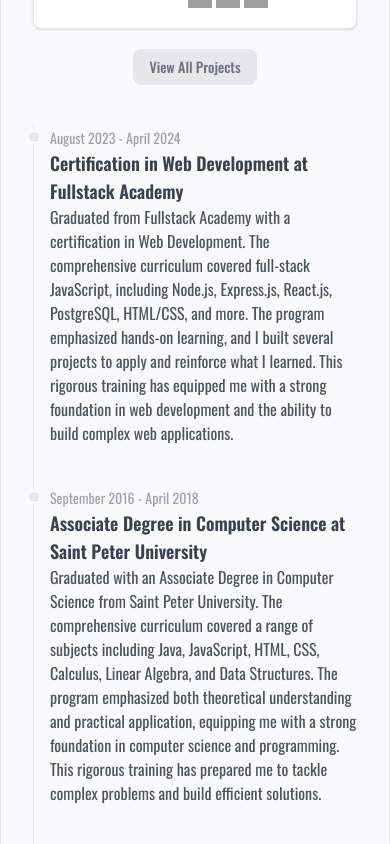
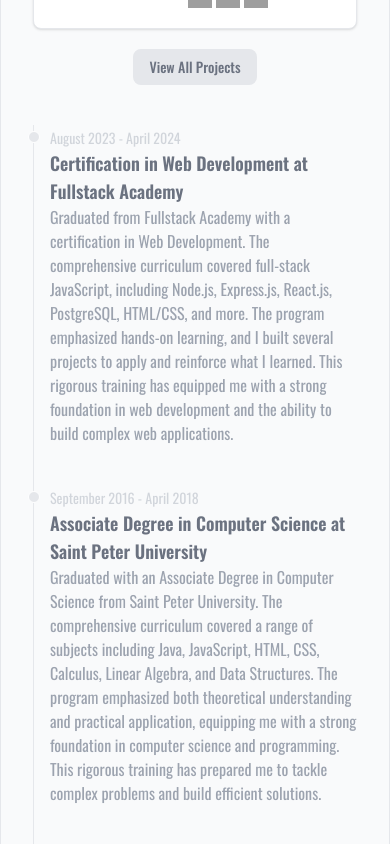
Before and after one commit to jdungao15/personal-website, a React (Vite) app: page / in a window 390 px wide. Shown: the part 2880-3724 px from the top of the page. Built offline with nearby package versions, Linux system fonts and the light colour scheme; grey boxes are pictures that could not be loaded; the HTML template or start-up script is replaced by a standard one.

Commit message:
Refactor Timeline component to remove unnecessary CSS classes and update styles

```diff
--- a/src/components/Timeline.jsx
+++ b/src/components/Timeline.jsx
@@ -1,17 +1,17 @@
 import INFO from "../data/user";
 const Timeline = () => {
   return (
-    <ol className="relative border-s border-gray-200 dark:border-gray-700 w-full md:w-1/2 mb-8 md:mb-0">
+    <ol className="relative border-s border-gray-200 w-full md:w-1/2 mb-8 md:mb-0">
       {INFO.education.map((education, index) => (
         <li key={index} className="mb-10 ms-4">
-          <div className="absolute w-3 h-3 bg-gray-200 rounded-full mt-1.5 -start-1.5 border border-white dark:border-gray-900 dark:bg-gray-700"></div>
-          <time className="mb-1 text-sm font-normal leading-none text-gray-400 dark:text-gray-500">
+          <div className="absolute w-3 h-3 bg-gray-200 rounded-full mt-1.5 -start-1.5 border border-white"></div>
+          <time className="mb-1 text-sm font-normal leading-none text-gray-300 0">
             {education.date}
           </time>
-          <h3 className="text-lg font-semibold text-gray-700 dark:text-white">
+          <h3 className="text-lg font-semibold text-gray-500 ">
             {education.title}
           </h3>
-          <p className="mb-4 text-base font-normal text-gray-600 dark:text-gray-400">
+          <p className="mb-4 text-base font-normal text-gray-400">
             {education.description}
           </p>
         </li>
```
